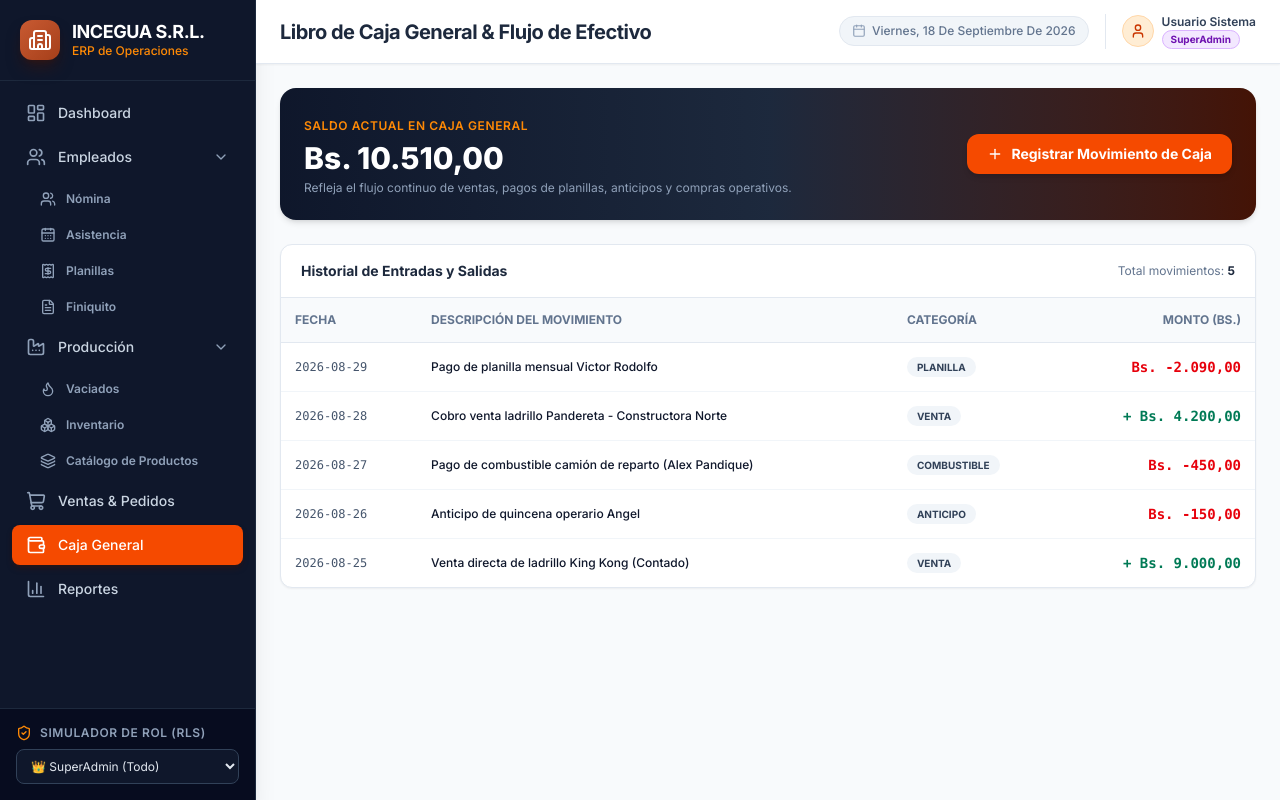
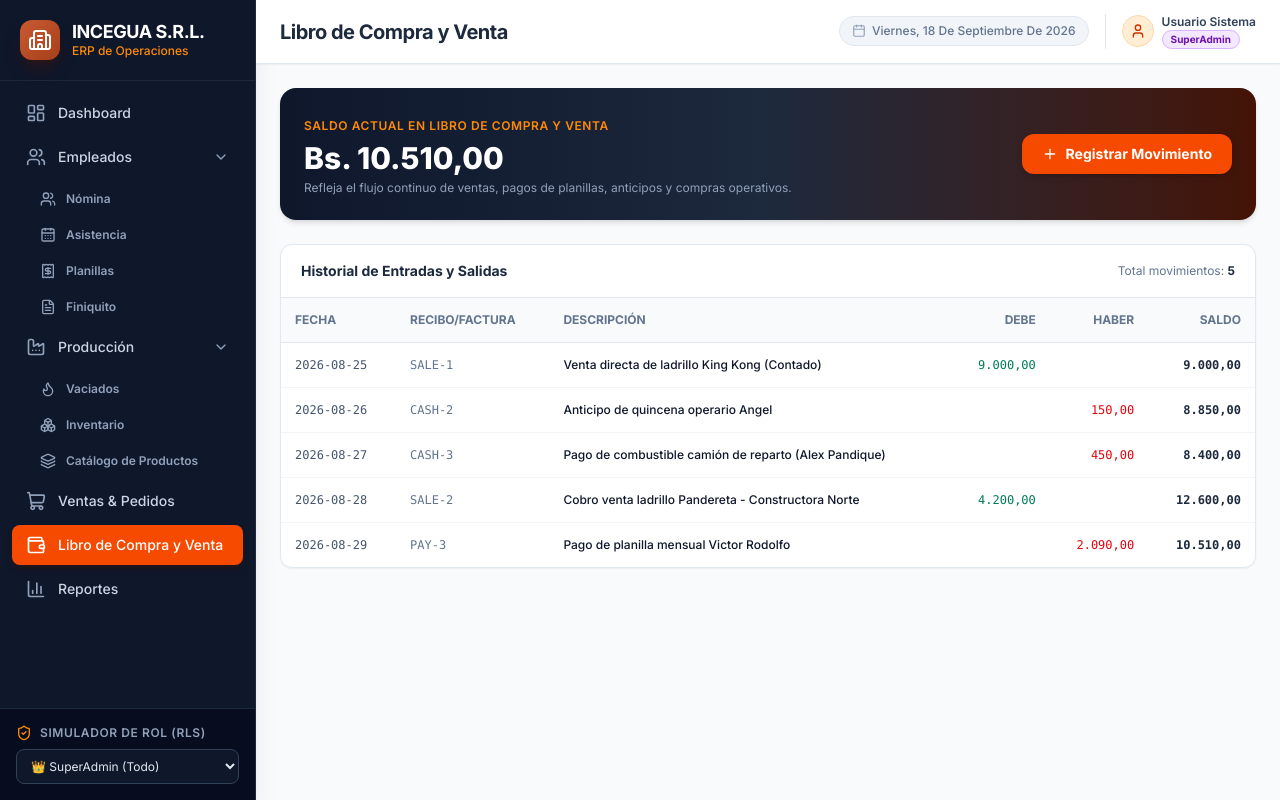
Before and after one commit to darinkaarias18-stack/sistema-ladrillera, a Next.js app: page /caja in a window 1280 px wide. Built offline with nearby package versions, Linux system fonts and the light colour scheme.

Commit message:
feat: actualizar libro de compra y venta y agregar columna a reportes

```diff
--- a/src/app/(dashboard)/caja/page.tsx
+++ b/src/app/(dashboard)/caja/page.tsx
@@ -11,7 +11,8 @@ export default function CajaPage() {
   const [runningBalance, setRunningBalance] = useState<number>(0);
   const [isModalOpen, setIsModalOpen] = useState(false);
 
-  const [date, setDate] = useState(new Date().toISOString().split("T")[0]);
+  const boliviaDate = new Date().toLocaleDateString("en-CA", { timeZone: "America/La_Paz" });
+  const [date, setDate] = useState(boliviaDate);
   const [description, setDescription] = useState("");
   const [amount, setAmount] = useState(500);
   const [type, setType] = useState<"ingreso" | "egreso">("egreso");
@@ -45,14 +46,14 @@ export default function CajaPage() {
 
   return (
     <>
-      <Header title="Libro de Caja General & Flujo de Efectivo" />
+      <Header title="Libro de Compra y Venta" />
 
       <div className="p-6 space-y-6">
         {/* Balance Card */}
         <div className="bg-gradient-to-r from-slate-900 via-slate-800 to-orange-950 text-white p-6 rounded-2xl shadow-md flex flex-col sm:flex-row items-start sm:items-center justify-between gap-4">
           <div>
             <span className="text-xs uppercase tracking-wider text-orange-400 font-semibold">
-              Saldo Actual en Caja General
+              Saldo Actual en Libro de Compra y Venta
             </span>
             <h2 className="text-3xl font-extrabold mt-1">
               Bs. {runningBalance.toLocaleString("es-BO", { minimumFractionDigits: 2 })}
@@ -67,7 +68,7 @@ export default function CajaPage() {
             className="flex items-center space-x-2 bg-orange-600 hover:bg-orange-500 text-white px-5 py-2.5 rounded-xl font-bold text-sm shadow-md transition whitespace-nowrap"
           >
             <Plus className="w-4 h-4" />
-            <span>Registrar Movimiento de Caja</span>
+            <span>Registrar Movimiento</span>
           </button>
         </div>
 
@@ -85,27 +86,45 @@ export default function CajaPage() {
               <thead>
                 <tr className="bg-slate-50 border-b border-slate-200 text-slate-500 font-semibold uppercase">
                   <th className="p-3.5">Fecha</th>
-                  <th className="p-3.5">Descripción del Movimiento</th>
-                  <th className="p-3.5">Categoría</th>
-                  <th className="p-3.5 text-right">Monto (Bs.)</th>
+                  <th className="p-3.5">Recibo/Factura</th>
+                  <th className="p-3.5">Descripción</th>
+                  <th className="p-3.5 text-right">Debe</th>
+                  <th className="p-3.5 text-right">Haber</th>
+                  <th className="p-3.5 text-right">Saldo</th>
                 </tr>
               </thead>
               <tbody className="divide-y divide-slate-100">
-                {entries.map((item) => {
+                {[...entries]
+                  .sort((a, b) => {
+                    const dateCompare = a.movement_date.localeCompare(b.movement_date);
+                    if (dateCompare !== 0) return dateCompare;
+                    return (a.created_at || "").localeCompare(b.created_at || "");
+                  })
+                  .reduce((acc, current) => {
+                    const lastBalance = acc.length > 0 ? acc[acc.length - 1].saldo : 0;
+                    acc.push({ ...current, saldo: lastBalance + current.amount });
+                    return acc;
+                  }, [] as (CashLedgerEntry & { saldo: number })[])
+                  .map((item) => {
                     const isIngreso = item.amount > 0;
+                    const debe = isIngreso ? item.amount : null;
+                    const haber = !isIngreso ? Math.abs(item.amount) : null;
+
                     return (
                       <tr key={item.id} className="hover:bg-slate-50">
                         <td className="p-3.5 font-mono text-slate-600">{item.movement_date}</td>
+                        <td className="p-3.5 font-mono text-slate-500">
+                          {item.reference_id ? item.reference_id.slice(-6).toUpperCase() : item.id.slice(-6).toUpperCase()}
+                        </td>
                         <td className="p-3.5 font-medium text-slate-900">{item.description}</td>
-                      <td className="p-3.5">
-                        <span className="px-2.5 py-1 rounded-full text-[10px] font-bold uppercase bg-slate-100 text-slate-700">
-                          {item.category}
-                        </span>
+                        <td className="p-3.5 text-right font-mono font-medium text-emerald-700">
+                          {debe ? debe.toLocaleString("es-BO", { minimumFractionDigits: 2 }) : ""}
                         </td>
-                      <td className="p-3.5 text-right font-mono font-bold text-sm">
-                        <span className={isIngreso ? "text-emerald-700" : "text-red-600"}>
-                          {isIngreso ? "+" : ""} Bs. {item.amount.toLocaleString("es-BO", { minimumFractionDigits: 2 })}
-                        </span>
+                        <td className="p-3.5 text-right font-mono font-medium text-red-600">
+                          {haber ? haber.toLocaleString("es-BO", { minimumFractionDigits: 2 }) : ""}
+                        </td>
+                        <td className="p-3.5 text-right font-mono font-bold text-slate-800">
+                          {item.saldo.toLocaleString("es-BO", { minimumFractionDigits: 2 })}
                         </td>
                       </tr>
                     );
@@ -146,7 +165,10 @@ export default function CajaPage() {
                     type="date"
                     value={date}
                     onChange={(e) => setDate(e.target.value)}
-                    className="w-full px-3 py-2 border border-slate-200 rounded-lg text-sm"
+                    min={boliviaDate}
+                    max={boliviaDate}
+                    readOnly
+                    className="w-full px-3 py-2 border border-slate-200 rounded-lg text-sm bg-slate-50 text-slate-500 cursor-not-allowed"
                   />
                 </div>
               </div>
--- a/src/app/(dashboard)/reportes/page.tsx
+++ b/src/app/(dashboard)/reportes/page.tsx
@@ -63,7 +63,8 @@ export default function ReportesPage() {
 
   // Margen estimado por ladrillo
   const marginData = brickTypes.map((bt) => ({
-    name: bt.name.split(" ")[1] || bt.name,
+    fullName: bt.name,
+    type: bt.name.split(" ")[1] || bt.name,
     precioVenta: bt.sale_price,
     costoEst: bt.estimated_cost || 0,
     margenBruto: (bt.sale_price - (bt.estimated_cost || 0)).toFixed(2),
@@ -153,6 +154,7 @@ export default function ReportesPage() {
             <table className="w-full text-left text-xs">
               <thead>
                 <tr className="border-b border-slate-200 text-slate-500 font-semibold uppercase">
+                  <th className="pb-3">Nombre del Ladrillo</th>
                   <th className="pb-3">Tipo de Ladrillo</th>
                   <th className="pb-3 text-right">Precio Venta (Bs.)</th>
                   <th className="pb-3 text-right">Costo Estimado (Bs.)</th>
@@ -165,7 +167,8 @@ export default function ReportesPage() {
                   const pct = ((Number(m.margenBruto) / m.precioVenta) * 100).toFixed(1);
                   return (
                     <tr key={idx} className="hover:bg-slate-50">
-                      <td className="py-3 font-bold text-slate-900">{m.name}</td>
+                      <td className="py-3 font-bold text-slate-900">{m.fullName}</td>
+                      <td className="py-3 text-slate-700">{m.type}</td>
                       <td className="py-3 text-right font-mono font-semibold text-slate-700">
                         Bs. {m.precioVenta.toFixed(2)}
                       </td>
--- a/src/components/layout/sidebar.tsx
+++ b/src/components/layout/sidebar.tsx
@@ -101,7 +101,7 @@ const NAV_ITEMS: NavItem[] = [
     allowedRoles: ["superadmin", "admin", "ventas"],
   },
   {
-    name: "Caja General",
+    name: "Libro de Compra y Venta",
     href: "/caja",
     icon: Wallet,
     allowedRoles: ["superadmin", "admin", "ventas"],
```
Lines whose indentation alone changed are shown as unchanged.
